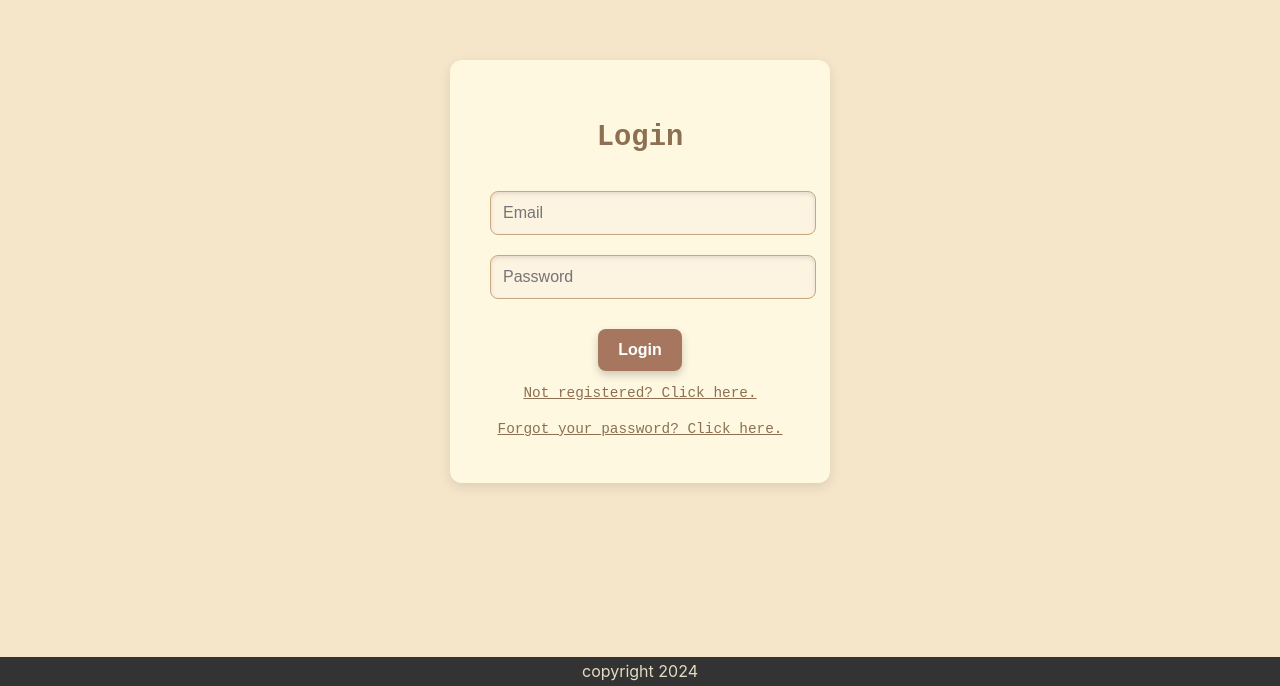
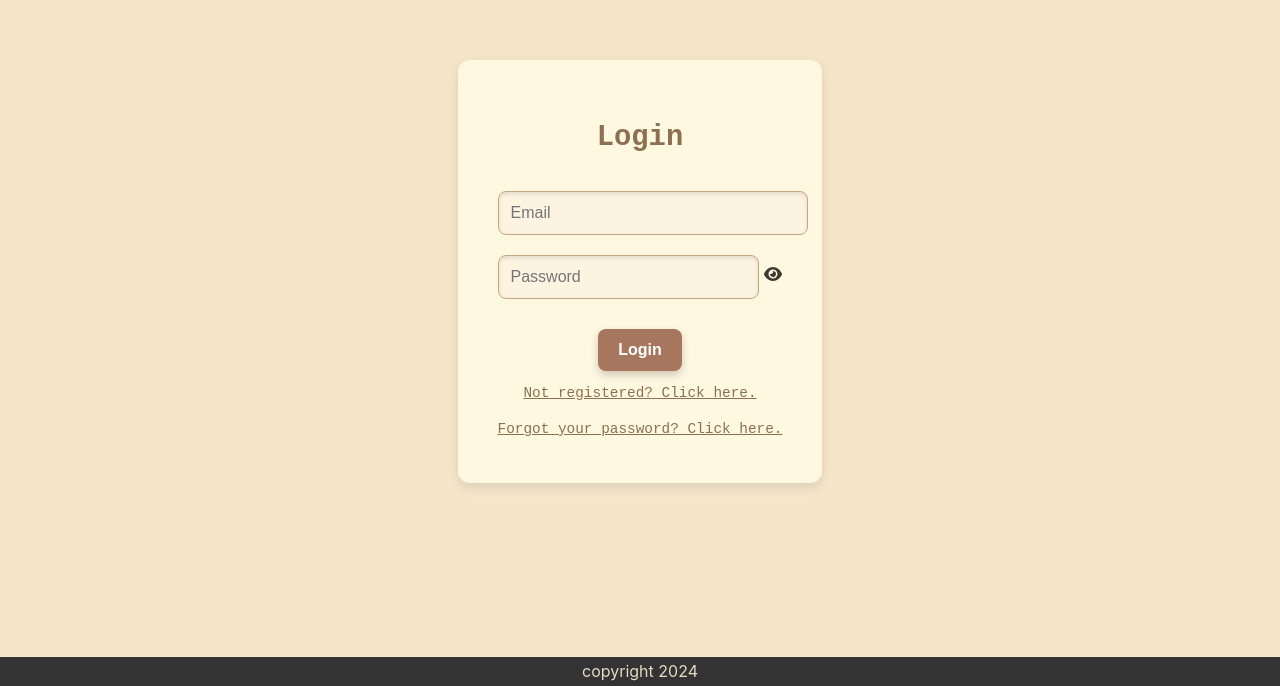
Before and after one commit to Dave1206/Memory-App, a React (Create React App) app in the folder client/: page /login in a window 1280 px wide. Shown: the part 114-800 px from the top of the page. Built offline with nearby package versions, Linux system fonts and the light colour scheme; no server answers.

Commit message:
Improved login and register pages for user experience.

```diff
--- a/client/src/components/auth/Login.jsx
+++ b/client/src/components/auth/Login.jsx
@@ -1,4 +1,6 @@
 import React, { useState } from "react";
+import { FontAwesomeIcon } from '@fortawesome/react-fontawesome';
+import { faEye, faEyeSlash } from '@fortawesome/free-solid-svg-icons';
 import Register from "./Register";
 import { useAuth } from "./AuthContext";
 import { useAxios } from "./AxiosProvider";
@@ -10,8 +12,11 @@
   const [password, setPassword] = useState("");
   const [isRegistered, setIsRegistered] = useState(true);
   const [forgotPassword, setForgotPassword] = useState(false);
+  const [showPassword, setShowPassword] = useState(false);
   const { login, user } = useAuth();
   const { setSessionExpired } = useAxios();
+
+  const togglePasswordVisibility = () => setShowPassword(!showPassword);
 
   const handleSubmit = (e) => {
     e.preventDefault();
@@ -36,12 +41,19 @@
                               value={email}
                               onChange={(e) => setEmail(e.target.value)}
                           />
-                          <input
-                              type="password"
+                          <div style={{ display: "flex", alignItems: "center" }}>
+                            <input
+                              type={showPassword ? "text" : "password"}
                               placeholder="Password"
                               value={password}
                               onChange={(e) => setPassword(e.target.value)}
-                          />
+                              required
+                              style={{ flex: 1 }}
+                            />
+                            <span onClick={togglePasswordVisibility} style={{ cursor: "pointer", marginLeft: "5px" }}>
+                              {showPassword ? <FontAwesomeIcon icon={faEyeSlash} /> : <FontAwesomeIcon icon={faEye} />}
+                            </span>
+                          </div>
                           <button type="submit">Login</button>
                       </form>
                       <p style={{ cursor: 'pointer' }} onClick={() => setIsRegistered(false)}>Not registered? Click here.</p>
--- a/client/src/components/auth/Register.jsx
+++ b/client/src/components/auth/Register.jsx
@@ -111,7 +111,7 @@
               style={{ flex: 1 }}
             />
             <span onClick={toggleConfirmPasswordVisibility} style={{ cursor: "pointer", marginLeft: "5px" }}>
-              {showConfirmPassword ? <FaEyeSlash /> : <FaEye />}
+              {showConfirmPassword ? <FontAwesomeIcon icon={faEyeSlash} /> : <FontAwesomeIcon icon={faEye} />}
             </span>
           </div>
         </div>
```
